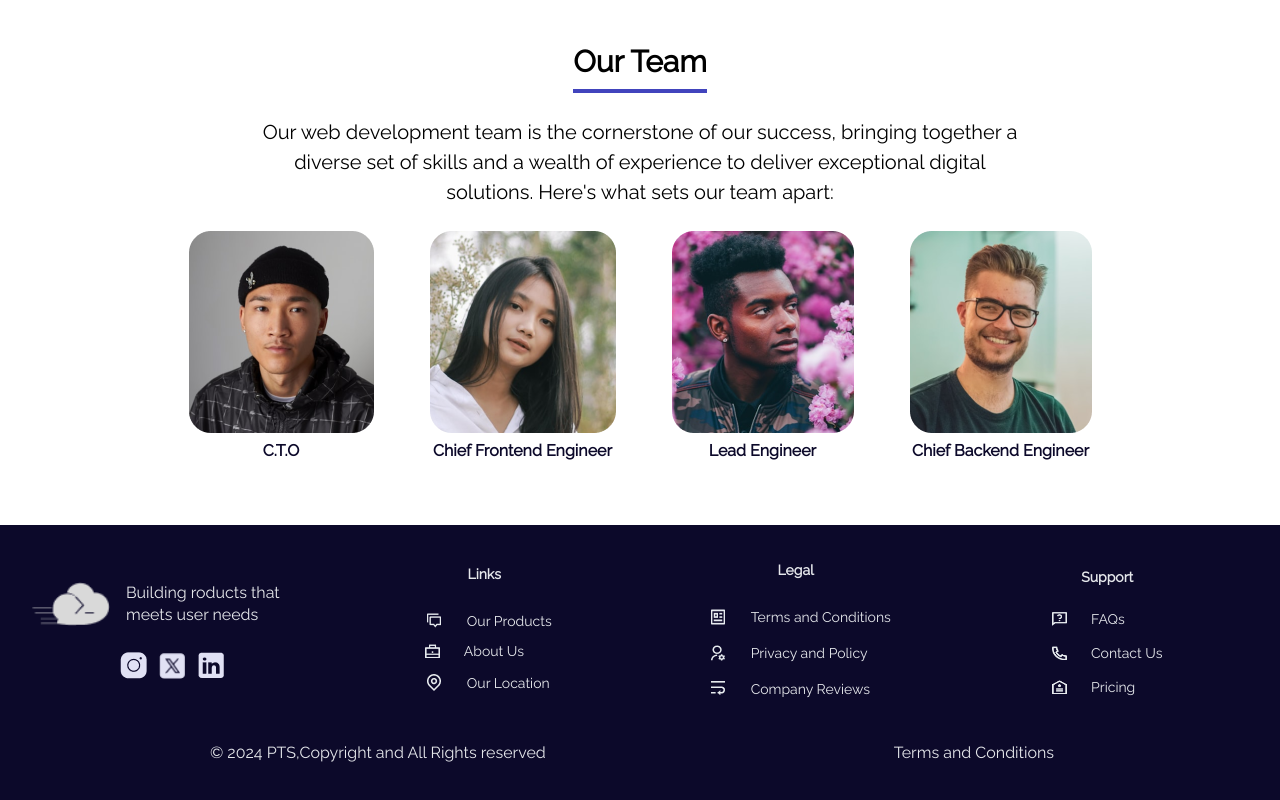
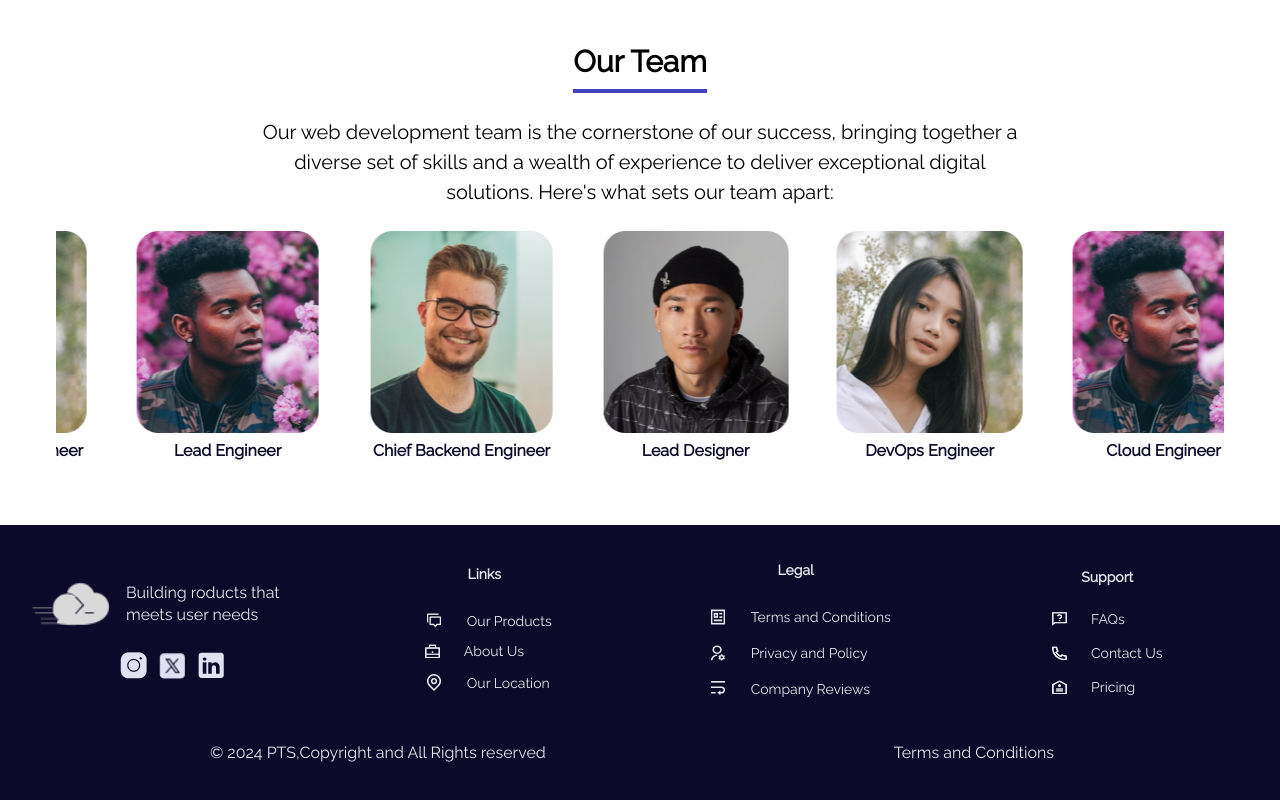
Before and after one commit to Myches/fluxdev, a React (Vite) app: page /about in a window 1280 px wide. Shown: the part 790-1590 px from the top of the page. Built offline with nearby package versions, Linux system fonts and the light colour scheme.

Commit message:
Changes in the About and Services page

```diff
--- a/src/Pages/About.tsx
+++ b/src/Pages/About.tsx
@@ -5,10 +5,50 @@ import image2 from '/images/Frame 184.png'
 import image3 from '/images/Frame 185.png'
 import image4 from '/images/Frame 188.png'
 import CountUp from "react-countup";
+import Slider from "react-slick";
+import "slick-carousel/slick/slick.css";
+import "slick-carousel/slick/slick-theme.css";
 
 export default function About() {
 
+    const teams = [
+        { src: image1, alt: 'img', p: 'C.T.O' },
+        { src: image2, alt: 'img', p: 'Chief Frontend Engineer' },
+        { src: image3, alt: 'img', p: 'Lead Engineer' },
+        { src: image4, alt: 'img', p: 'Chief Backend Engineer' },
+        { src: image1, alt: 'img', p: 'Lead Designer' },
+        { src: image2, alt: 'img', p: 'DevOps Engineer' },
+        { src: image3, alt: 'img', p: 'Cloud Engineer' },
 
+
+      ];
+
+      const settings1 = {
+        dots: false,
+            infinite: true,
+             slidesToShow: 5,
+            autoplay: true,
+            speed: 2000,
+            arrows:false,
+            autoplaySpeed: 2000,
+            cssEase: "linear",
+            slidesToScroll: 1,
+        responsive: [
+
+          {
+            breakpoint: 768,
+            settings: {
+              slidesToShow: 3,
+            }
+          },
+          {
+            breakpoint: 480,
+            settings: {
+              slidesToShow: 1,
+            }
+          }
+        ]
+      }
 
     return (
 
@@ -57,14 +97,20 @@ export default function About() {
         <p className='text-center text-[14px] md:text-[20px] md:w-2/3 w-full dark:text-darkGray'>
     Our web development team is the cornerstone of our success, bringing together a diverse set of skills and a wealth of experience to deliver exceptional digital solutions. Here's what sets our team apart:
   </p>
-        <div className='h-full flex justify-center items-center md:flex-row  flex flex-col md:space-y-0 space-y-8 md:space-x-14 space-x-0 text-deepBlue leading-[36px] font-bold'>
-        <div><img src={image1}  alt='img'  className=' border border-none rounded-xl '/><p className='flex justify-center items-center dark:text-darkGray'>C.T.O </p></div>
-                        <div><img src={image2}  alt='img' className='border border-none rounded-xl '   /><p className='flex justify-center items-center dark:text-darkGray'>Chief Frontend Engineer</p></div>
-                        <div><img src={image3}  alt='img' className=' border border-none rounded-xl '   /><p className='flex justify-center items-center dark:text-darkGray'>Lead Engineer</p></div>
-                        <div> <img src={image4}  alt='img'  className=' border  border-none rounded-xl '  /><p className='flex justify-center items-center  dark:text-darkGray' >Chief Backend Engineer</p></div>
-
-
-        </div>
+  <div className="w-full mt-6 ">
+  <Slider {...settings1}>
+    {teams.map((team, index) => (
+      <div key={index} className="px-4">
+        <img
+          src={team.src}
+          alt={team.alt}
+          className="mx-auto  h-auto object-cover"
+        />
+        <p className='flex justify-center items-center  text-deepBlue leading-[36px] font-bold dark:text-darkGray'>{team.p}</p>
+      </div>
+    ))}
+  </Slider>
+</div>
 
        </div>
 
--- a/src/Pages/Homepage.tsx
+++ b/src/Pages/Homepage.tsx
@@ -195,7 +195,7 @@ export default function Homepage() {
       </div>
 
                  <div className='mt-16 flex flex-col justify-center items-center  h-full'>
-                    <p className='text-[48px] leading-[72px] text-darkBlue font-bold dark:text-white heading-bar'>Our Features</p>
+                    <p className='md:text-[40px] text-[30px] leading-[72px] text-darkBlue font-semibold dark:text-white heading-bar'>Our Features</p>
                     <div className="mt-6 mx-12 md:space-x-8 space-x-0 lg:flex-row  flex flex-col lg:space-y-0 space-y-8 justify-center items-center  " >
                         <div className='bg-graybg shadow-xl flex flex-col justify-center items-center space-y-[13px] w-[313px] h-[331px] p-6 dark:bg-neutral-900'>
                             <p className='font-bold leading-[30px] text-deepBlue dark:text-darkGray font-raleway'>Elevate  Your Online Presence</p>
@@ -244,8 +244,8 @@ export default function Homepage() {
                  </div>
 
                  <div className=' my-12  md:pb-8 pb-4 flex flex-col justify-center items-center h-full font-raleway '>
-                    <p className='text-[48px] leading-[72px] text-darkBlue  font-bold dark:text-white heading-bar '>Our Team</p>
-                    <p className='text-[18px] leading-[24px] h-full flex justify-center items-center font-medium md:w-[60%] w-full p-4  dark:text-darkGray'>our web development team is the cornerstone of our success, bringing together a diverse set of skills and a wealth of experience
+                    <p className=' md:text-[40px] md:leading-[72px] text-[30px] text-darkBlue  font-bold dark:text-white heading-bar '>Our Team</p>
+                    <p className='text-center text-[18px] leading-[24px] h-full flex justify-center items-center font-medium md:w-[60%] w-full p-4  dark:text-darkGray'>our web development team is the cornerstone of our success, bringing together a diverse set of skills and a wealth of experience
                      deliver exceptional digital solutions. Here's what sets our team apart:</p>
 
 
```
